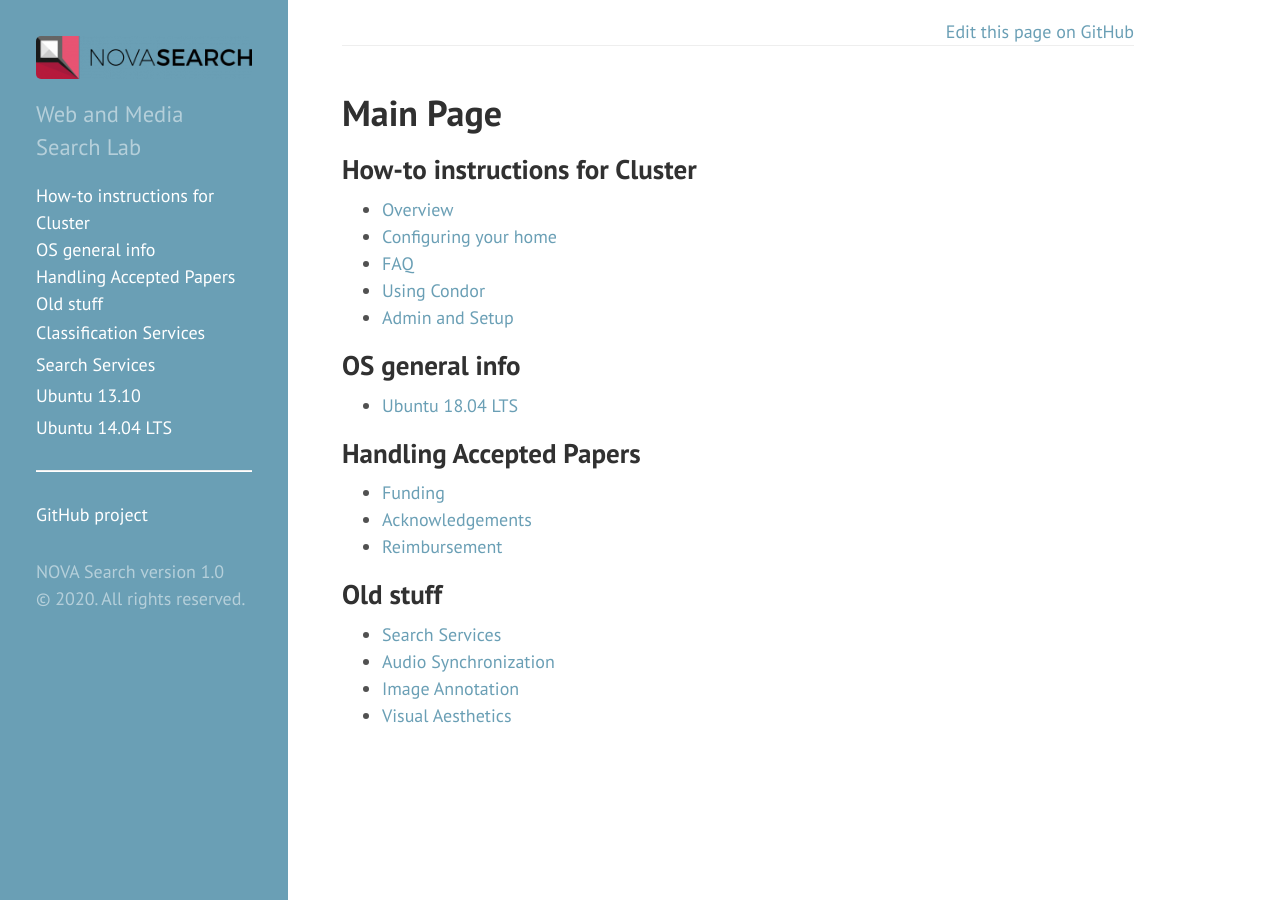
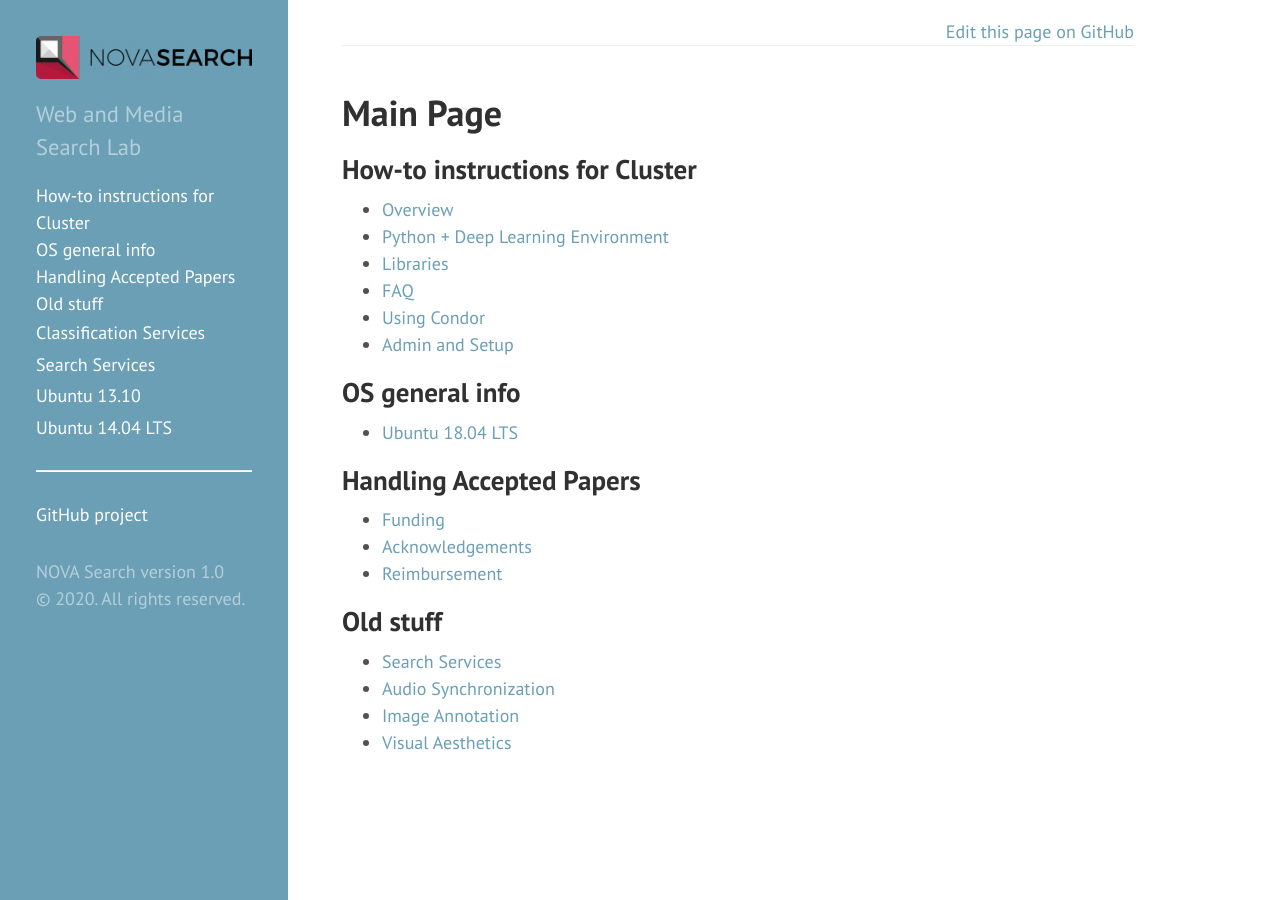
Before and after one commit to novasearch/wiki.novasearch.org, a Jekyll site: the page built from wiki/Main_Page.md, in a window 1280 px wide. Built offline with Jekyll 4.4.1, drawn with Linux system fonts in a browser that asks for light colours.

Commit message:
Update Main_Page.md

```diff
--- a/wiki/Main_Page.md
+++ b/wiki/Main_Page.md
@@ -15,7 +15,8 @@ How-to instructions for Cluster
 --------------------
 
 - [Overview](/wiki/Cluster "wikilink")
-- [Configuring your home](/wiki/Software_Libraries "wikilink")
+- [Python + Deep Learning Environment](/wiki/python_deeplearning "wikilink")
+- [Libraries](/wiki/Software_Libraries "wikilink")
 - [FAQ](/wiki/Cluster/FAQ "wikilink")
 - [Using Condor](/wiki/Condor "wikilink")
 - [Admin and Setup](/wiki/Cluster/Admin "wikilink")
```
